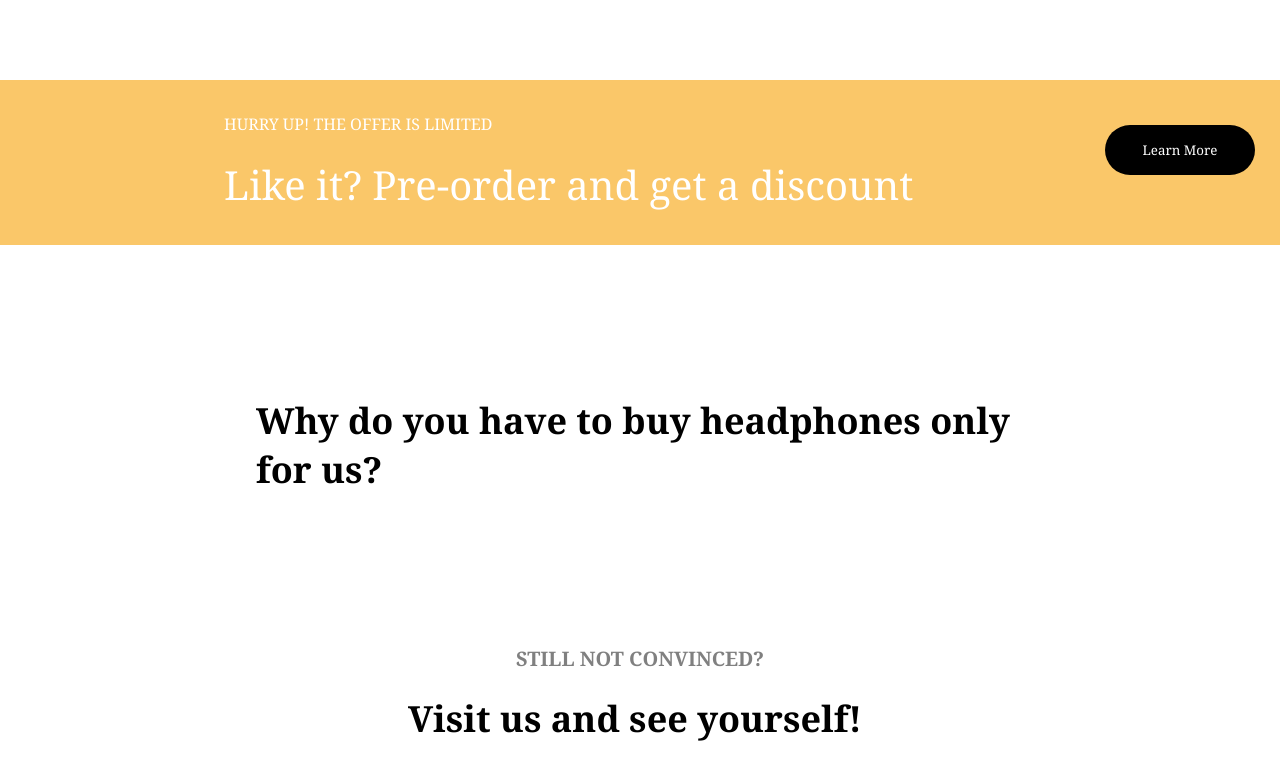
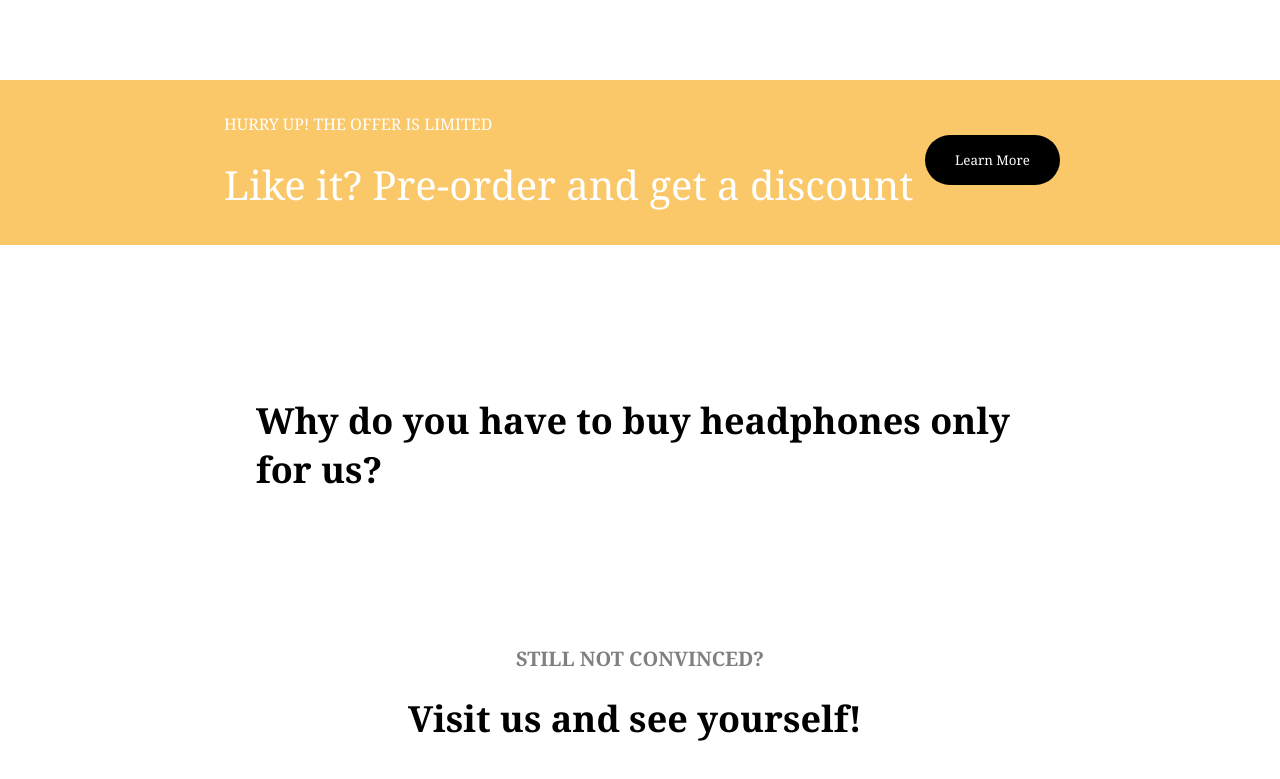
Before and after one commit to ZaryabSoomro/session-3, a plain HTML site: page index.html in a window 1280 px wide. Shown: the part 2300-3079 px from the top of the page. Drawn offline with Linux system fonts and the light colour scheme; grey boxes are pictures that could not be loaded.

Commit message:
90% done

```diff
--- a/index.html
+++ b/index.html
@@ -83,7 +83,7 @@
         <div class="content6">
             <h6 style="font-weight: 100;font-size: 16px;color: white;">HURRY UP! THE OFFER IS LIMITED</h6><br>
             <span style="font-size: 40px;color: white;">Like it? Pre-order and get a discount</span>
-            <button style="position: absolute; bottom: 50px;right: 25px;">Learn More</button>
+            <button class="button6">Learn More</button>
         </div>
     </div>
     <div class="container7">
--- a/style.css
+++ b/style.css
@@ -180,6 +180,12 @@ img{
 .content6{
     width: 65%;
 }
+.button6{
+    position: absolute;
+    bottom: 40px;
+    right: 220px;
+    width: 135px;
+}
 /* section 7 */
 .container7{
     width: 100%;
```
